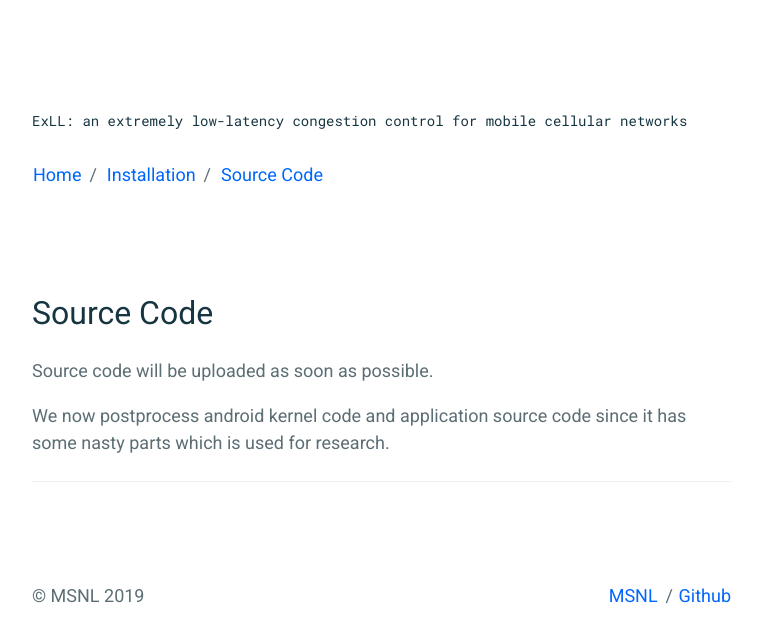
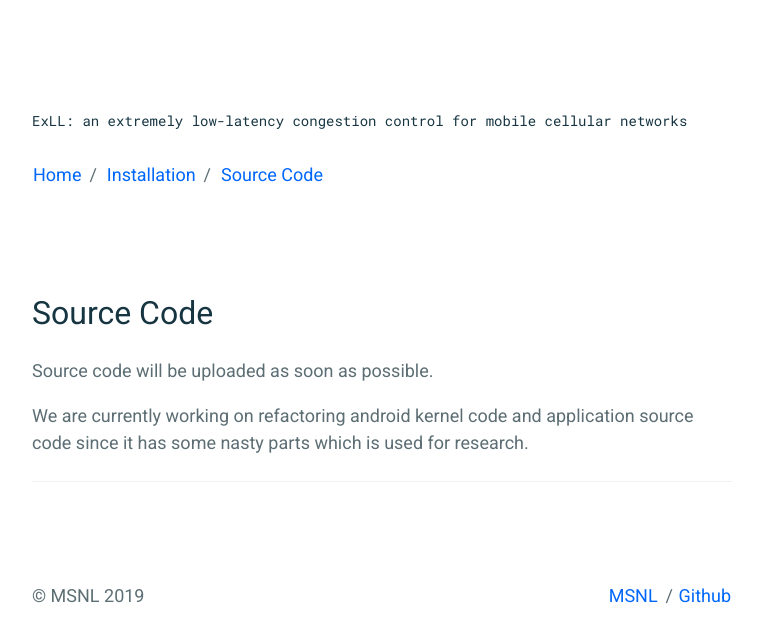
Before and after one commit to msnl/exll, a Jekyll site: the page built from _pages/source.md, in a window 1280 px wide. Shown: the top 643 px of the page, without its empty margins (258-1020 px from the left). Built offline with Jekyll 4.4.1, drawn with Linux system fonts in a browser that asks for light colours.

Commit message:
Update source.md

```diff
--- a/_pages/source.md
+++ b/_pages/source.md
@@ -6,6 +6,6 @@
 
 Source code will be uploaded as soon as possible.
 
-We now postprocess android kernel code and application source code since it has some nasty parts which is used for research.
+We are currently working on refactoring android kernel code and application source code since it has some nasty parts which is used for research.
 
 ----
```
